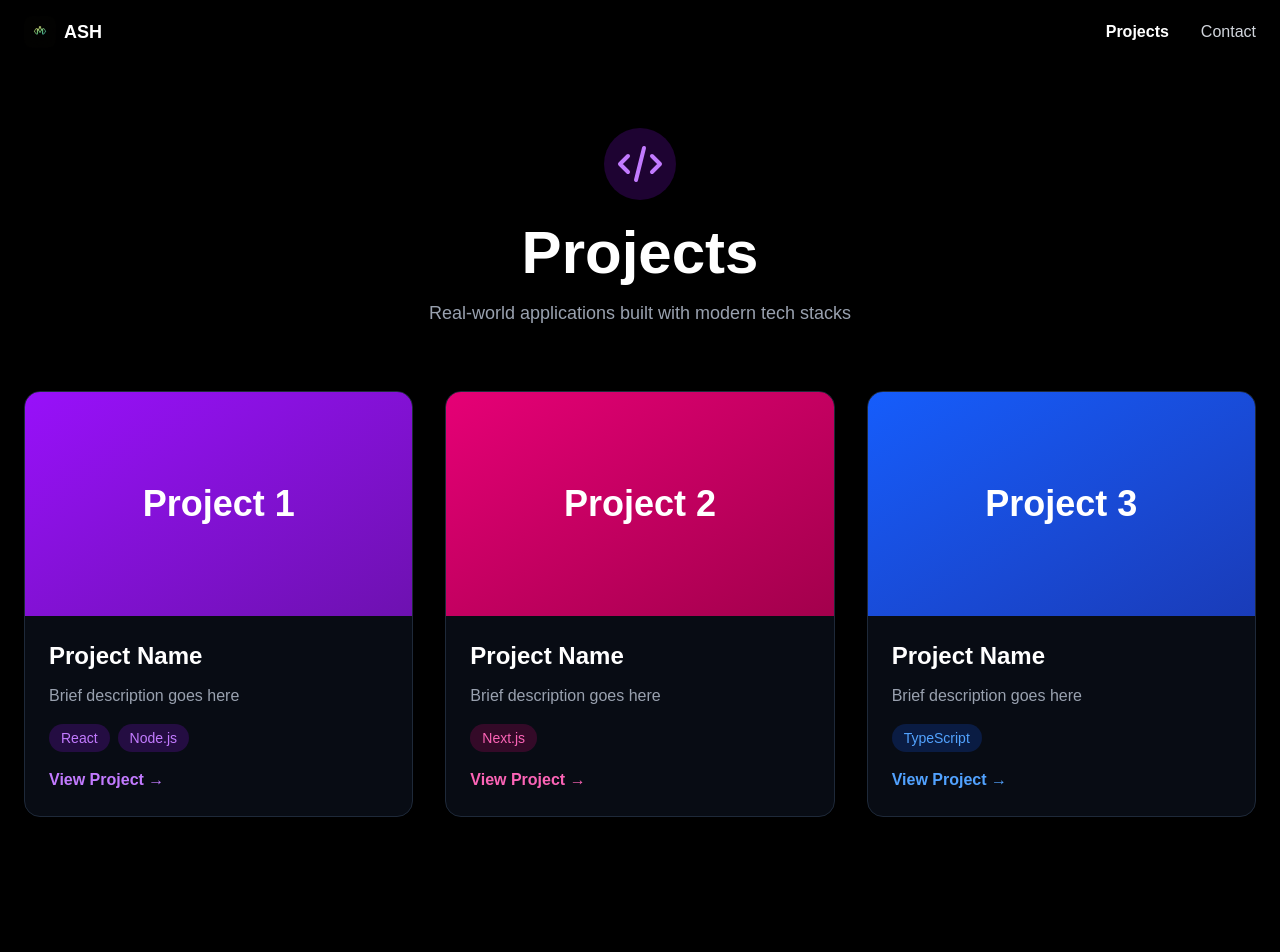
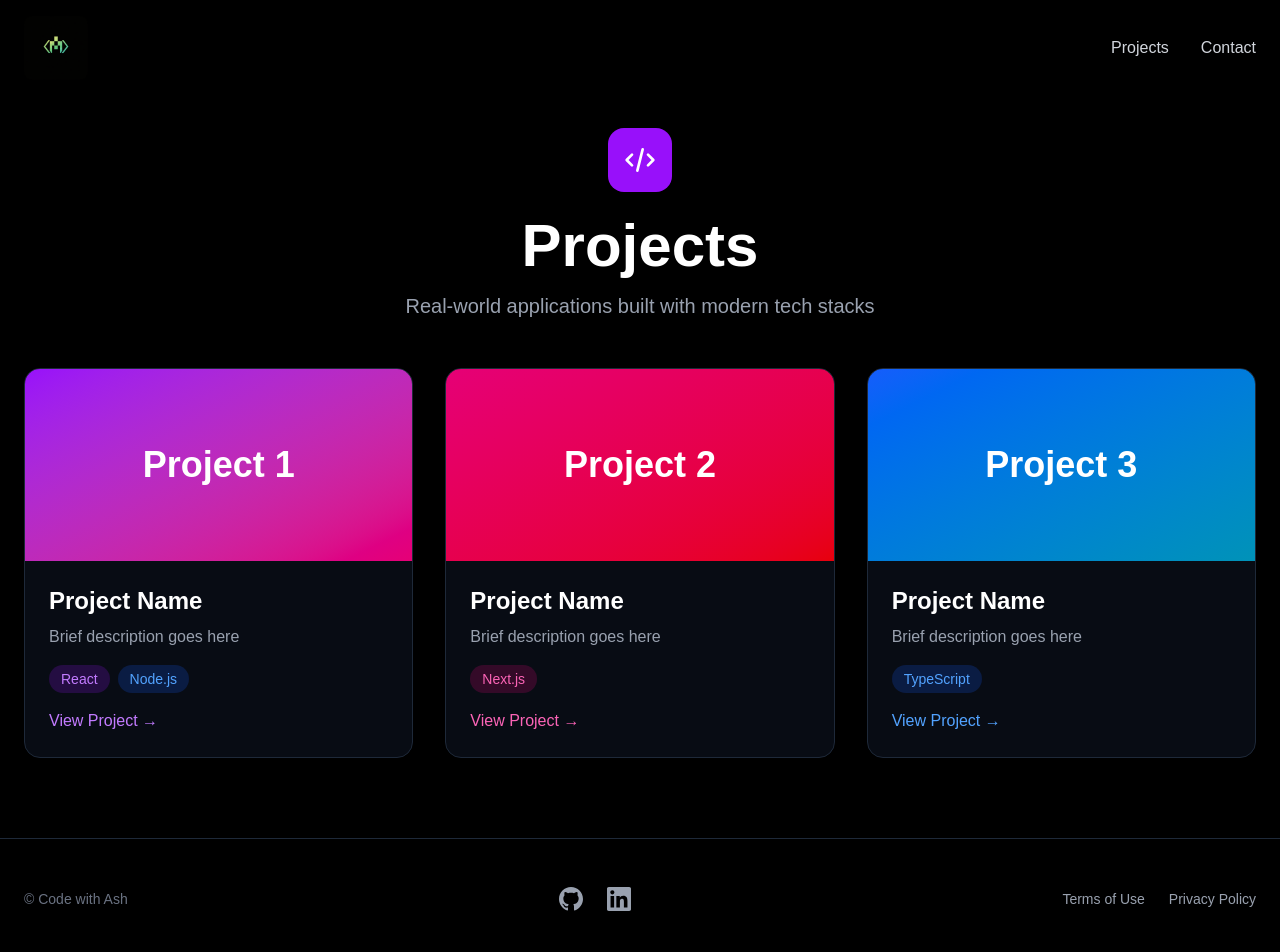
Before and after one commit to codewithash-dev/codewithash, a Next.js app: page /projects in a window 1280 px wide. Shown: the top 952 px of the page. Built offline with nearby package versions, Linux system fonts and the light colour scheme.

Commit message:
Create Projects and Contact pages with matching nav/footer, update home page CTA buttons

```diff
--- a/app/contact/page.tsx
+++ b/app/contact/page.tsx
@@ -1,55 +1,60 @@
+'use client';
+
 export default function Contact() {
   return (
     <main className="min-h-screen bg-black text-white">
       {/* Navigation */}
       <nav className="fixed top-0 w-full bg-black/90 backdrop-blur-sm z-50">
         <div className="max-w-7xl mx-auto px-6 py-4 flex items-center justify-between">
-          <a href="/" className="flex items-center gap-2 hover:opacity-80 transition">
+          <a href="/" className="flex items-center hover:opacity-80 transition">
             <img
               src="/logo.png"
               alt="Logo"
-              className="w-8 h-8 rounded-lg"
+              className="w-16 h-16 rounded-lg"
             />
-            <span className="text-lg font-bold">ASH</span>
           </a>
 
           <div className="flex gap-8 items-center">
             <a href="/projects" className="text-gray-300 hover:text-white transition">
               Projects
             </a>
-            <a href="/contact" className="text-white font-semibold">
+            <a href="/contact" className="text-gray-300 hover:text-white transition">
               Contact
             </a>
           </div>
         </div>
       </nav>
 
-      {/* Contact Section */}
-      <section className="min-h-screen flex items-center justify-center px-6 pt-20">
-        <div className="max-w-2xl mx-auto w-full">
-          <h1 className="text-5xl font-bold mb-6 text-center">Contact Us</h1>
-          <p className="text-xl text-gray-400 mb-12 text-center">
-            Connect with us for any questions or concerns.
-          </p>
+      {/* Contact Content */}
+      <section className="min-h-screen flex items-center justify-center px-6 pt-32 pb-20">
+        <div className="max-w-2xl w-full">
+          <div className="text-center mb-12">
+            <h1 className="text-5xl md:text-6xl font-bold mb-4">Contact Us</h1>
+            <p className="text-xl text-gray-400">Connect with us for any questions or concerns.</p>
+          </div>
 
           <form className="space-y-6">
             <div>
-              <label className="block text-gray-300 mb-2">Your email:</label>
+              <label className="block text-sm font-medium mb-2">Your email:</label>
               <input
                 type="email"
-                className="w-full bg-gray-900 border border-gray-700 rounded-lg px-4 py-3 text-white focus:border-purple-500 focus:outline-none"
+                className="w-full px-4 py-3 bg-gray-900 border border-gray-800 rounded-lg focus:border-purple-500 focus:outline-none transition"
+                placeholder="you@example.com"
               />
             </div>
+
             <div>
-              <label className="block text-gray-300 mb-2">Your message:</label>
+              <label className="block text-sm font-medium mb-2">Your message:</label>
               <textarea
                 rows={6}
-                className="w-full bg-gray-900 border border-gray-700 rounded-lg px-4 py-3 text-white focus:border-purple-500 focus:outline-none"
-              ></textarea>
+                className="w-full px-4 py-3 bg-gray-900 border border-gray-800 rounded-lg focus:border-purple-500 focus:outline-none transition resize-none"
+                placeholder="Tell us what's on your mind..."
+              />
             </div>
+
             <button
               type="submit"
-              className="bg-purple-600 hover:bg-purple-500 text-white px-8 py-3 rounded-lg font-semibold"
+              className="bg-gradient-to-r from-purple-600 via-pink-600 to-purple-600 bg-[length:200%_100%] hover:shadow-2xl hover:shadow-purple-500/50 text-white px-8 py-3 rounded-lg font-semibold transition w-full md:w-auto"
             >
               Send
             </button>
@@ -58,8 +63,30 @@
       </section>
 
       {/* Footer */}
-      <footer className="py-8 text-center text-gray-500 text-sm">
-        © Code with Ash
+      <footer className="py-12 px-6 border-t border-gray-800">
+        <div className="max-w-7xl mx-auto">
+          <div className="flex flex-col md:flex-row justify-between items-center gap-6">
+            <p className="text-gray-500 text-sm">© Code with Ash</p>
+
+            <div className="flex gap-6">
+              <a href="https://github.com/codewithash-dev" target="_blank" rel="noopener noreferrer" className="text-gray-400 hover:text-white transition hover:scale-110">
+                <svg className="w-6 h-6" fill="currentColor" viewBox="0 0 24 24">
+                  <path d="M12 0c-6.626 0-12 5.373-12 12 0 5.302 3.438 9.8 8.207 11.387.599.111.793-.261.793-.577v-2.234c-3.338.726-4.033-1.416-4.033-1.416-.546-1.387-1.333-1.756-1.333-1.756-1.089-.745.083-.729.083-.729 1.205.084 1.839 1.237 1.839 1.237 1.07 1.834 2.807 1.304 3.492.997.107-.775.418-1.305.762-1.604-2.665-.305-5.467-1.334-5.467-5.931 0-1.311.469-2.381 1.236-3.221-.124-.303-.535-1.524.117-3.176 0 0 1.008-.322 3.301 1.23.957-.266 1.983-.399 3.003-.404 1.02.005 2.047.138 3.006.404 2.291-1.552 3.297-1.23 3.297-1.23.653 1.653.242 2.874.118 3.176.77.84 1.235 1.911 1.235 3.221 0 4.609-2.807 5.624-5.479 5.921.43.372.823 1.102.823 2.222v3.293c0 .319.192.694.801.576 4.765-1.589 8.199-6.086 8.199-11.386 0-6.627-5.373-12-12-12z"/>
+                </svg>
+              </a>
+              <a href="https://www.linkedin.com/in/codewithash/" target="_blank" rel="noopener noreferrer" className="text-gray-400 hover:text-white transition hover:scale-110">
+                <svg className="w-6 h-6" fill="currentColor" viewBox="0 0 24 24">
+                  <path d="M20.447 20.452h-3.554v-5.569c0-1.328-.027-3.037-1.852-3.037-1.853 0-2.136 1.445-2.136 2.939v5.667H9.351V9h3.414v1.561h.046c.477-.9 1.637-1.85 3.37-1.85 3.601 0 4.267 2.37 4.267 5.455v6.286zM5.337 7.433c-1.144 0-2.063-.926-2.063-2.065 0-1.138.92-2.063 2.063-2.063 1.14 0 2.064.925 2.064 2.063 0 1.139-.925 2.065-2.064 2.065zm1.782 13.019H3.555V9h3.564v11.452zM22.225 0H1.771C.792 0 0 .774 0 1.729v20.542C0 23.227.792 24 1.771 24h20.451C23.2 24 24 23.227 24 22.271V1.729C24 .774 23.2 0 22.222 0h.003z"/>
+                </svg>
+              </a>
+            </div>
+
+            <div className="flex gap-6 text-sm">
+              <a href="/terms" className="text-gray-400 hover:text-white transition">Terms of Use</a>
+              <a href="/privacy" className="text-gray-400 hover:text-white transition">Privacy Policy</a>
+            </div>
+          </div>
+        </div>
       </footer>
     </main>
   );
--- a/app/projects/page.tsx
+++ b/app/projects/page.tsx
@@ -1,20 +1,21 @@
+'use client';
+
 export default function Projects() {
   return (
     <main className="min-h-screen bg-black text-white">
       {/* Navigation */}
       <nav className="fixed top-0 w-full bg-black/90 backdrop-blur-sm z-50">
         <div className="max-w-7xl mx-auto px-6 py-4 flex items-center justify-between">
-          <a href="/" className="flex items-center gap-2 hover:opacity-80 transition">
+          <a href="/" className="flex items-center hover:opacity-80 transition">
             <img
               src="/logo.png"
               alt="Logo"
-              className="w-8 h-8 rounded-lg"
+              className="w-16 h-16 rounded-lg"
             />
-            <span className="text-lg font-bold">ASH</span>
           </a>
 
           <div className="flex gap-8 items-center">
-            <a href="/projects" className="text-white font-semibold">
+            <a href="/projects" className="text-gray-300 hover:text-white transition">
               Projects
             </a>
             <a href="/contact" className="text-gray-300 hover:text-white transition">
@@ -24,82 +25,92 @@
         </div>
       </nav>
 
-      {/* Projects Section */}
-      <section className="py-32 px-6 pt-32">
-        <div className="max-w-7xl mx-auto">
-          <div className="text-center mb-16">
-            <div className="inline-block p-3 bg-purple-600/20 rounded-full mb-4">
-              <svg className="w-12 h-12 text-purple-400" fill="none" stroke="currentColor" viewBox="0 0 24 24">
+      {/* Projects Content */}
+      <section className="min-h-screen flex flex-col items-center justify-center px-6 pt-32 pb-20">
+        <div className="text-center mb-12">
+          <div className="w-16 h-16 bg-purple-600 rounded-2xl flex items-center justify-center mx-auto mb-6">
+            <svg className="w-8 h-8" fill="none" stroke="currentColor" viewBox="0 0 24 24">
               <path strokeLinecap="round" strokeLinejoin="round" strokeWidth={2} d="M10 20l4-16m4 4l4 4-4 4M6 16l-4-4 4-4" />
             </svg>
           </div>
           <h1 className="text-5xl md:text-6xl font-bold mb-4">Projects</h1>
-            <p className="text-gray-400 text-lg">
-              Real-world applications built with modern tech stacks
-            </p>
+          <p className="text-xl text-gray-400">Real-world applications built with modern tech stacks</p>
         </div>
 
-          <div className="grid md:grid-cols-2 lg:grid-cols-3 gap-8">
-
-            {/* Project Card 1 */}
-            <div className="bg-gray-900/50 rounded-2xl overflow-hidden hover:scale-105 transition border border-gray-800">
-              <div className="w-full h-56 bg-gradient-to-br from-purple-600 to-purple-800 flex items-center justify-center">
-                <span className="text-white text-4xl font-bold">Project 1</span>
+        <div className="max-w-7xl w-full grid md:grid-cols-3 gap-8">
+          {/* Project 1 */}
+          <div className="bg-gray-900/50 border border-gray-800 rounded-2xl overflow-hidden hover:border-purple-500 transition-all duration-300 hover:scale-105">
+            <div className="h-48 bg-gradient-to-br from-purple-600 to-pink-600 flex items-center justify-center">
+              <h3 className="text-4xl font-bold">Project 1</h3>
             </div>
             <div className="p-6">
-                <h3 className="text-2xl font-bold mb-3">Project Name</h3>
+              <h4 className="text-2xl font-bold mb-2">Project Name</h4>
               <p className="text-gray-400 mb-4">Brief description goes here</p>
               <div className="flex gap-2 mb-4">
                 <span className="px-3 py-1 bg-purple-600/20 text-purple-400 rounded-full text-sm">React</span>
-                  <span className="px-3 py-1 bg-purple-600/20 text-purple-400 rounded-full text-sm">Node.js</span>
+                <span className="px-3 py-1 bg-blue-600/20 text-blue-400 rounded-full text-sm">Node.js</span>
               </div>
-                <a href="#" className="text-purple-400 hover:text-purple-300 font-semibold">
-                  View Project →
-                </a>
+              <a href="#" className="text-purple-400 hover:text-purple-300 transition">View Project →</a>
             </div>
           </div>
 
-            {/* Project Card 2 */}
-            <div className="bg-gray-900/50 rounded-2xl overflow-hidden hover:scale-105 transition border border-gray-800">
-              <div className="w-full h-56 bg-gradient-to-br from-pink-600 to-pink-800 flex items-center justify-center">
-                <span className="text-white text-4xl font-bold">Project 2</span>
+          {/* Project 2 */}
+          <div className="bg-gray-900/50 border border-gray-800 rounded-2xl overflow-hidden hover:border-pink-500 transition-all duration-300 hover:scale-105">
+            <div className="h-48 bg-gradient-to-br from-pink-600 to-red-600 flex items-center justify-center">
+              <h3 className="text-4xl font-bold">Project 2</h3>
             </div>
             <div className="p-6">
-                <h3 className="text-2xl font-bold mb-3">Project Name</h3>
+              <h4 className="text-2xl font-bold mb-2">Project Name</h4>
               <p className="text-gray-400 mb-4">Brief description goes here</p>
               <div className="flex gap-2 mb-4">
                 <span className="px-3 py-1 bg-pink-600/20 text-pink-400 rounded-full text-sm">Next.js</span>
               </div>
-                <a href="#" className="text-pink-400 hover:text-pink-300 font-semibold">
-                  View Project →
-                </a>
+              <a href="#" className="text-pink-400 hover:text-pink-300 transition">View Project →</a>
             </div>
           </div>
 
-            {/* Project Card 3 */}
-            <div className="bg-gray-900/50 rounded-2xl overflow-hidden hover:scale-105 transition border border-gray-800">
-              <div className="w-full h-56 bg-gradient-to-br from-blue-600 to-blue-800 flex items-center justify-center">
-                <span className="text-white text-4xl font-bold">Project 3</span>
+          {/* Project 3 */}
+          <div className="bg-gray-900/50 border border-gray-800 rounded-2xl overflow-hidden hover:border-blue-500 transition-all duration-300 hover:scale-105">
+            <div className="h-48 bg-gradient-to-br from-blue-600 to-cyan-600 flex items-center justify-center">
+              <h3 className="text-4xl font-bold">Project 3</h3>
             </div>
             <div className="p-6">
-                <h3 className="text-2xl font-bold mb-3">Project Name</h3>
+              <h4 className="text-2xl font-bold mb-2">Project Name</h4>
               <p className="text-gray-400 mb-4">Brief description goes here</p>
               <div className="flex gap-2 mb-4">
                 <span className="px-3 py-1 bg-blue-600/20 text-blue-400 rounded-full text-sm">TypeScript</span>
               </div>
-                <a href="#" className="text-blue-400 hover:text-blue-300 font-semibold">
-                  View Project →
-                </a>
+              <a href="#" className="text-blue-400 hover:text-blue-300 transition">View Project →</a>
             </div>
-            </div>
-
           </div>
         </div>
       </section>
 
       {/* Footer */}
-      <footer className="py-8 text-center text-gray-500 text-sm">
-        © Code with Ash
+      <footer className="py-12 px-6 border-t border-gray-800">
+        <div className="max-w-7xl mx-auto">
+          <div className="flex flex-col md:flex-row justify-between items-center gap-6">
+            <p className="text-gray-500 text-sm">© Code with Ash</p>
+
+            <div className="flex gap-6">
+              <a href="https://github.com/codewithash-dev" target="_blank" rel="noopener noreferrer" className="text-gray-400 hover:text-white transition hover:scale-110">
+                <svg className="w-6 h-6" fill="currentColor" viewBox="0 0 24 24">
+                  <path d="M12 0c-6.626 0-12 5.373-12 12 0 5.302 3.438 9.8 8.207 11.387.599.111.793-.261.793-.577v-2.234c-3.338.726-4.033-1.416-4.033-1.416-.546-1.387-1.333-1.756-1.333-1.756-1.089-.745.083-.729.083-.729 1.205.084 1.839 1.237 1.839 1.237 1.07 1.834 2.807 1.304 3.492.997.107-.775.418-1.305.762-1.604-2.665-.305-5.467-1.334-5.467-5.931 0-1.311.469-2.381 1.236-3.221-.124-.303-.535-1.524.117-3.176 0 0 1.008-.322 3.301 1.23.957-.266 1.983-.399 3.003-.404 1.02.005 2.047.138 3.006.404 2.291-1.552 3.297-1.23 3.297-1.23.653 1.653.242 2.874.118 3.176.77.84 1.235 1.911 1.235 3.221 0 4.609-2.807 5.624-5.479 5.921.43.372.823 1.102.823 2.222v3.293c0 .319.192.694.801.576 4.765-1.589 8.199-6.086 8.199-11.386 0-6.627-5.373-12-12-12z"/>
+                </svg>
+              </a>
+              <a href="https://www.linkedin.com/in/codewithash/" target="_blank" rel="noopener noreferrer" className="text-gray-400 hover:text-white transition hover:scale-110">
+                <svg className="w-6 h-6" fill="currentColor" viewBox="0 0 24 24">
+                  <path d="M20.447 20.452h-3.554v-5.569c0-1.328-.027-3.037-1.852-3.037-1.853 0-2.136 1.445-2.136 2.939v5.667H9.351V9h3.414v1.561h.046c.477-.9 1.637-1.85 3.37-1.85 3.601 0 4.267 2.37 4.267 5.455v6.286zM5.337 7.433c-1.144 0-2.063-.926-2.063-2.065 0-1.138.92-2.063 2.063-2.063 1.14 0 2.064.925 2.064 2.063 0 1.139-.925 2.065-2.064 2.065zm1.782 13.019H3.555V9h3.564v11.452zM22.225 0H1.771C.792 0 0 .774 0 1.729v20.542C0 23.227.792 24 1.771 24h20.451C23.2 24 24 23.227 24 22.271V1.729C24 .774 23.2 0 22.222 0h.003z"/>
+                </svg>
+              </a>
+            </div>
+
+            <div className="flex gap-6 text-sm">
+              <a href="/terms" className="text-gray-400 hover:text-white transition">Terms of Use</a>
+              <a href="/privacy" className="text-gray-400 hover:text-white transition">Privacy Policy</a>
+            </div>
+          </div>
+        </div>
       </footer>
     </main>
   );
```
Also changed, not shown: app/page.tsx (+13 -13 lines). Lines whose indentation alone changed are shown as unchanged.
